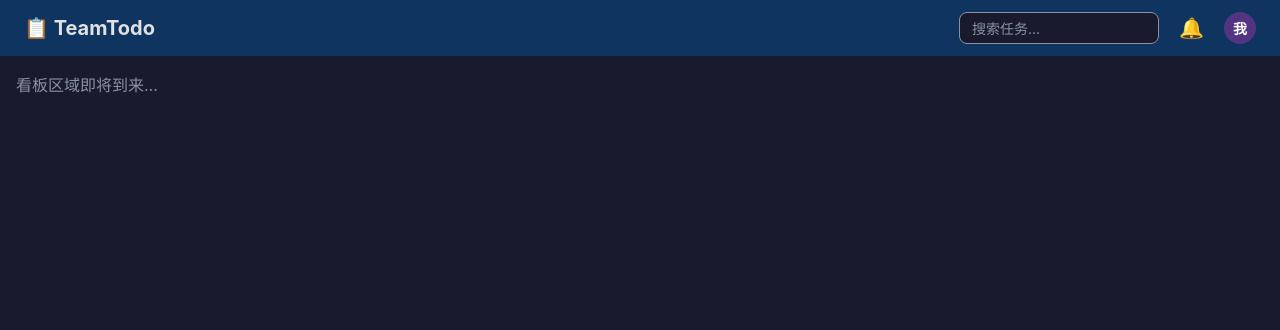
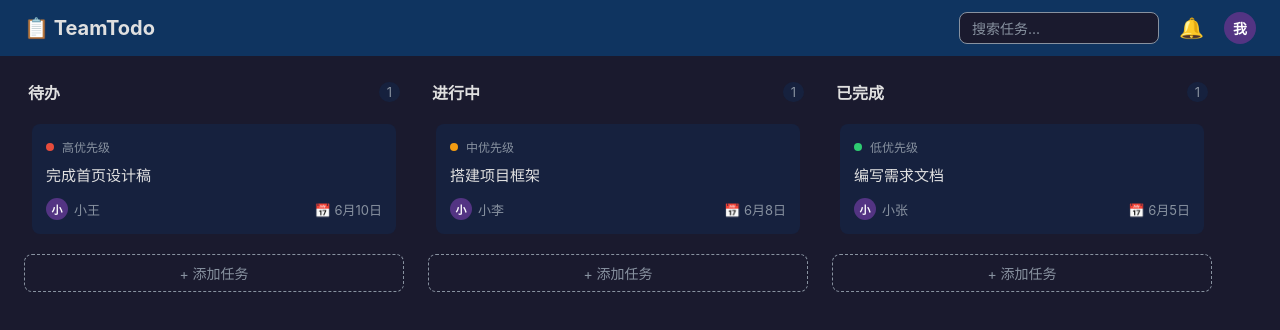
Before and after one commit to llc7q1/teamtodo, a React (Vite) app: page / in a window 1280 px wide. Shown: the top 330 px of the page. Built offline with nearby package versions, Linux system fonts and the light colour scheme.

Commit message:
feat: 添加看板主体，实现拖拽移动任务

```diff
--- a/src/App.jsx
+++ b/src/App.jsx
@@ -1,13 +1,12 @@
 import { TaskProvider } from './context/TaskContext';
 import Navbar from './components/Navbar/Navbar';
+import Board from './components/Board/Board';
 
 function App() {
   return (
     <TaskProvider>
       <Navbar />
-      <main style={{ padding: '1rem' }}>
-        <p style={{ color: 'var(--text-secondary)' }}>看板区域即将到来...</p>
-      </main>
+      <Board />
     </TaskProvider>
   );
 }
--- /dev/null
+++ b/src/components/Board/Board.jsx
@@ -0,0 +1,41 @@
+import { DndContext, DragOverlay, PointerSensor, useSensor, useSensors, closestCorners } from '@dnd-kit/core';
+import { COLUMNS } from '../../data/constants';
+import { useTaskContext } from '../../context/TaskContext';
+import Column from '../Column/Column';
+import styles from './Board.module.css';
+
+export default function Board() {
+  const { moveTask } = useTaskContext();
+
+  const sensors = useSensors(
+    useSensor(PointerSensor, { activationConstraint: { distance: 5 } })
+  );
+
+  const handleDragEnd = (event) => {
+    const { active, over } = event;
+    if (!over) return;
+
+    const taskId = active.id;
+    // over.id is the column status (droppable id)
+    const newStatus = over.data?.current?.status || over.id;
+
+    // Only move if status actually changed
+    if (active.data?.current?.status !== newStatus) {
+      moveTask(taskId, newStatus);
+    }
+  };
+
+  return (
+    <DndContext
+      sensors={sensors}
+      collisionDetection={closestCorners}
+      onDragEnd={handleDragEnd}
+    >
+      <div className={styles.board}>
+        {COLUMNS.map((status) => (
+          <Column key={status} status={status} />
+        ))}
+      </div>
+    </DndContext>
+  );
+}
--- /dev/null
+++ b/src/components/Board/Board.module.css
@@ -0,0 +1,20 @@
+.board {
+  display: flex;
+  gap: 1.5rem;
+  padding: 1.5rem;
+  overflow-x: auto;
+  min-height: calc(100vh - 56px);
+  align-items: flex-start;
+}
+
+@media (max-width: 768px) {
+  .board {
+    scroll-snap-type: x mandatory;
+    padding: 1rem;
+  }
+
+  .board > * {
+    scroll-snap-align: center;
+    min-width: 85vw;
+  }
+}
```
